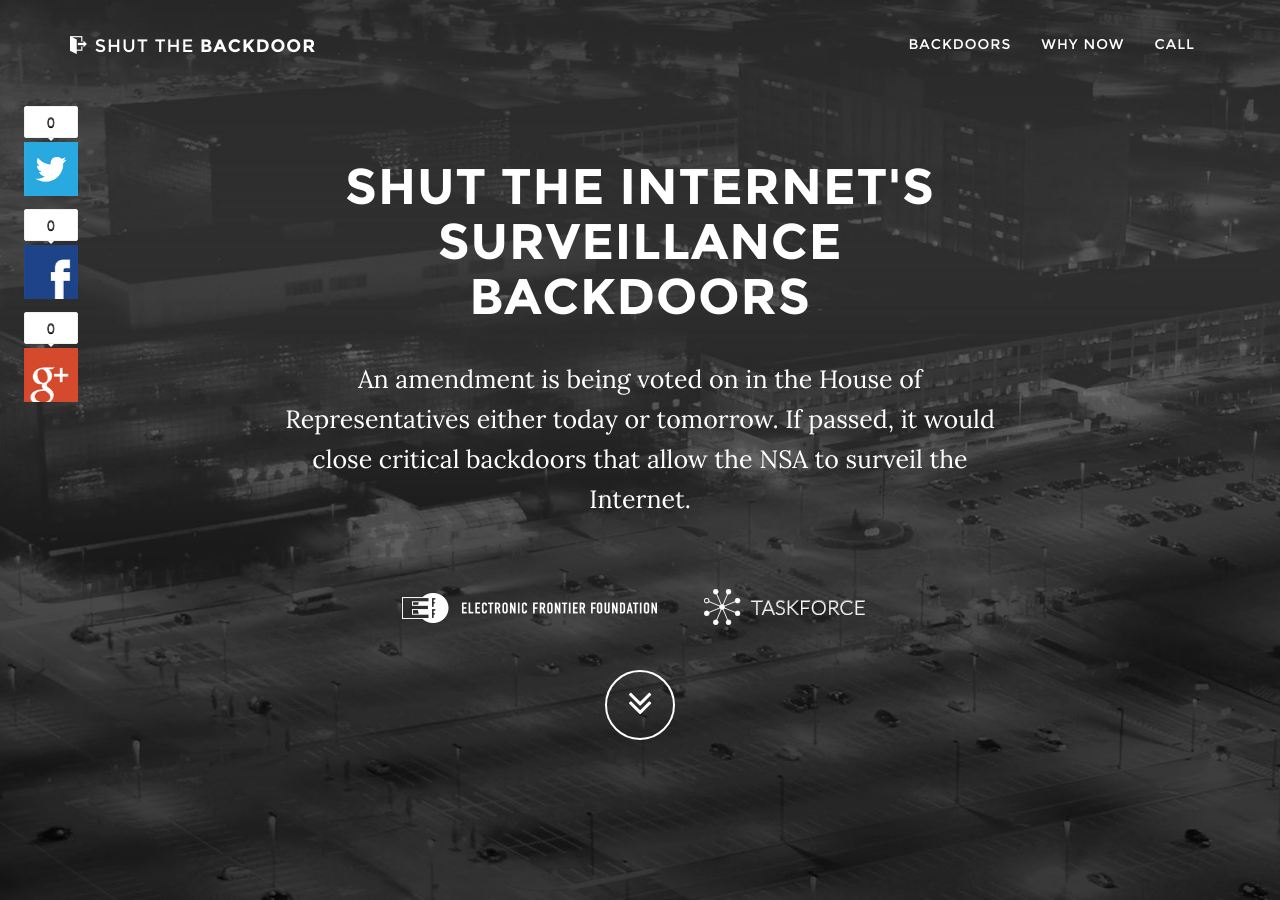
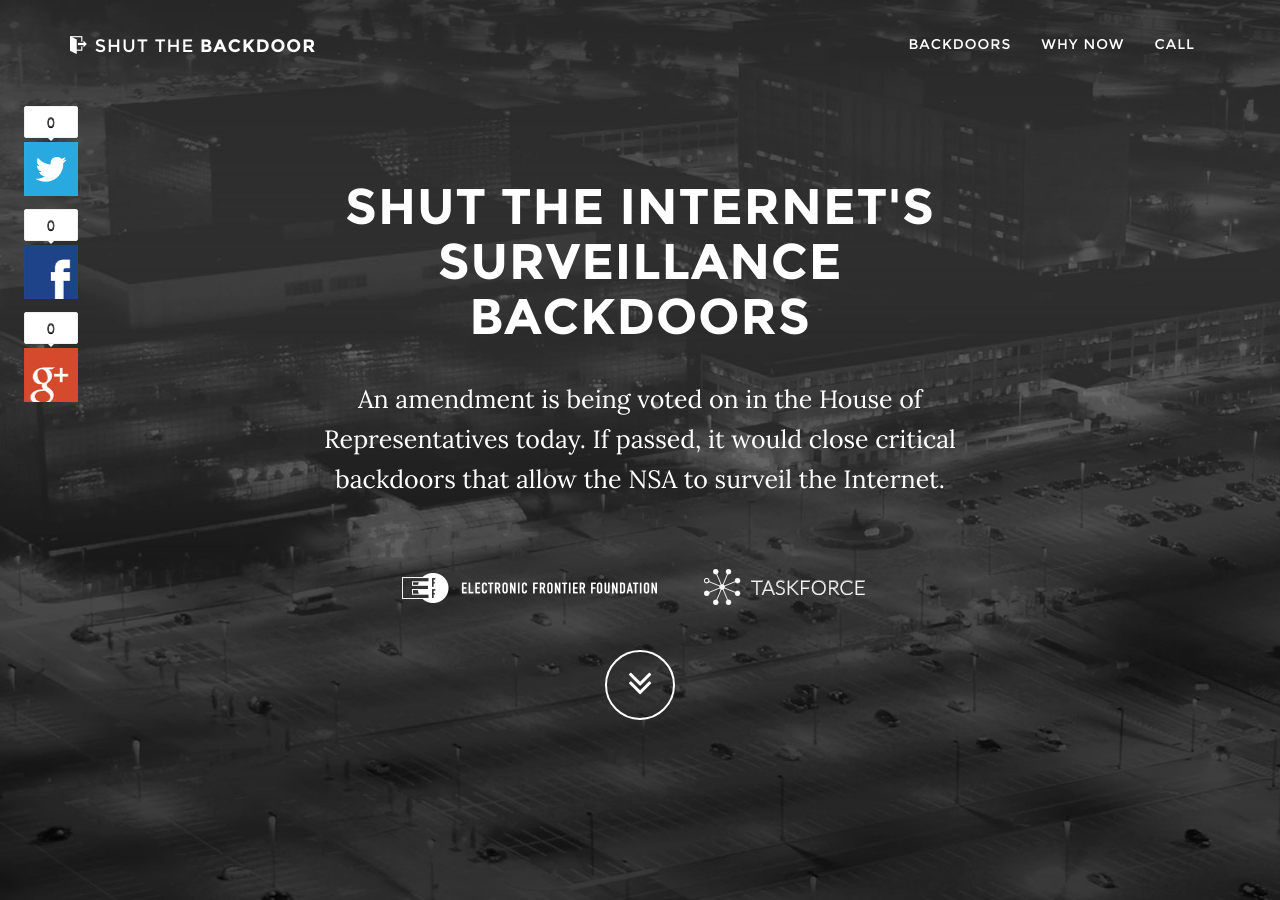
Before and after one commit to tfrce/shutthebackdoor, a Jekyll site: the page index.html, which Jekyll copies as it is, in a window 1280 px wide and 900 px high. Built offline with Jekyll 4.4.1, drawn with Linux system fonts in a browser that asks for light colours; comment, search, counter and statistics services are not loaded.

Commit message:
changed to today

```diff
--- a/index.html
+++ b/index.html
@@ -80,7 +80,7 @@
                 <div class="row">
                     <div class="col-md-8 col-md-offset-2">
                         <h1 class="brand-heading">Shut the Internet's Surveillance Backdoors</h1>
-                        <p class="intro-text">An amendment is being voted on in the House of Representatives either today or tomorrow. If passed, it would close critical backdoors that allow the NSA to surveil the Internet. </p>
+                        <p class="intro-text">An amendment is being voted on in the House of Representatives today. If passed, it would close critical backdoors that allow the NSA to surveil the Internet. </p>
                         <div class="logos">
                             <a href="https://eff.org">
                                 <img src="img/logo-eff.png" alt="taskforce"/>
```
